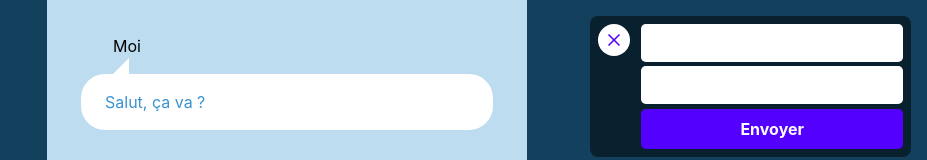
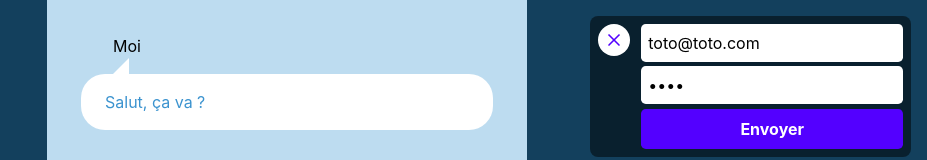
Before and after one commit to VinceBmmrt/ChatRoom-, a React (Vite) app: page / in a window 1280 px wide. Shown: the top 160 px of the page, without its empty margins (353-1280 px from the left). Built offline with nearby package versions, Linux system fonts and the light colour scheme.

Commit message:
Ajout des données dans notre initialStatesur les credentials + récupérer côté composant

```diff
--- a/src/components/Settings/Settings.tsx
+++ b/src/components/Settings/Settings.tsx
@@ -9,6 +9,12 @@
   const dispatch = useAppDispatch();
   // Pour récupérer les données provenant de mon store, j'utilise useAppSelector
   const isSettingsOpened = useAppSelector((state) => state.settings.isOpen);
+  const emailValue = useAppSelector(
+    (state) => state.settings.credentials.email
+  );
+  const passwordValue = useAppSelector(
+    (state) => state.settings.credentials.password
+  );
 
   // Quand je click sur mon bouton toggle
   const handleClickToggle = () => {
@@ -30,8 +36,18 @@
       </button>
 
       <form className="settings__form">
-        <input type="email" className="settings__input" />
-        <input type="password" className="settings__input" />
+        <input
+          type="email"
+          className="settings__input"
+          placeholder="Email"
+          value={emailValue}
+        />
+        <input
+          type="password"
+          className="settings__input"
+          placeholder="Mot de passe"
+          value={passwordValue}
+        />
         <button type="submit" className="settings__submit">
           Envoyer
         </button>
--- a/src/store/reducers/settings.ts
+++ b/src/store/reducers/settings.ts
@@ -2,10 +2,18 @@
 
 type SettingsState = {
   isOpen: boolean;
+  credentials: {
+    email: string;
+    password: string;
+  };
 };
 
 const initialState: SettingsState = {
   isOpen: true,
+  credentials: {
+    email: 'toto@toto.com',
+    password: 'tata',
+  },
 };
 
 const settingsSlice = createSlice({
```
